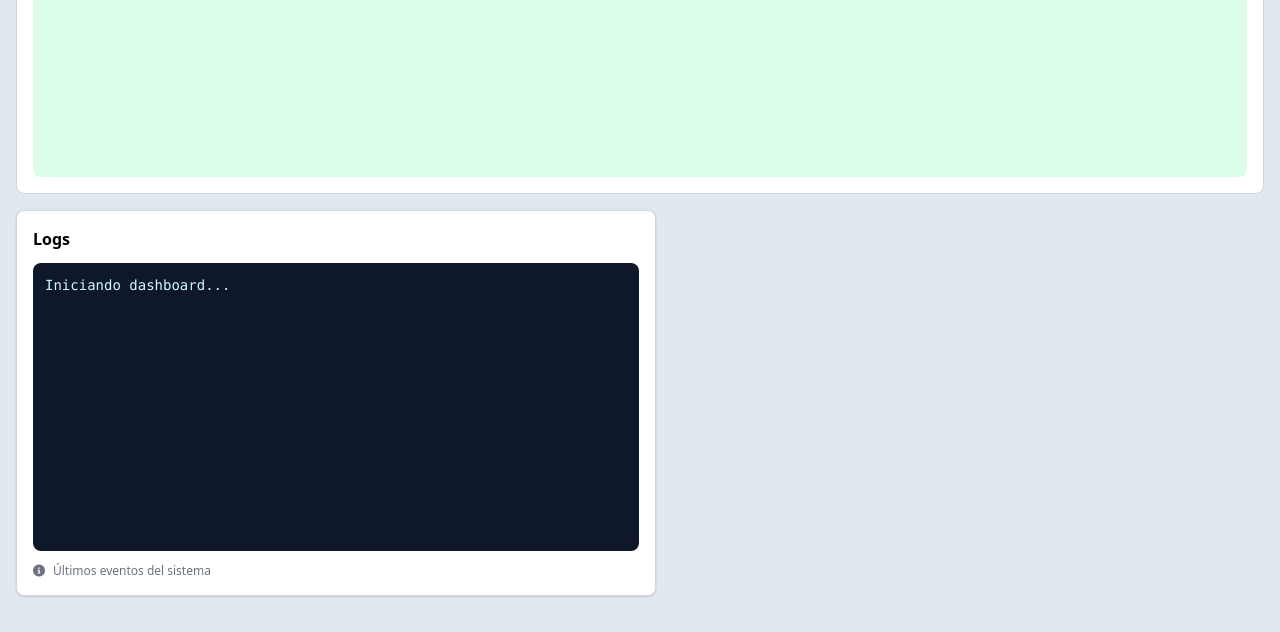
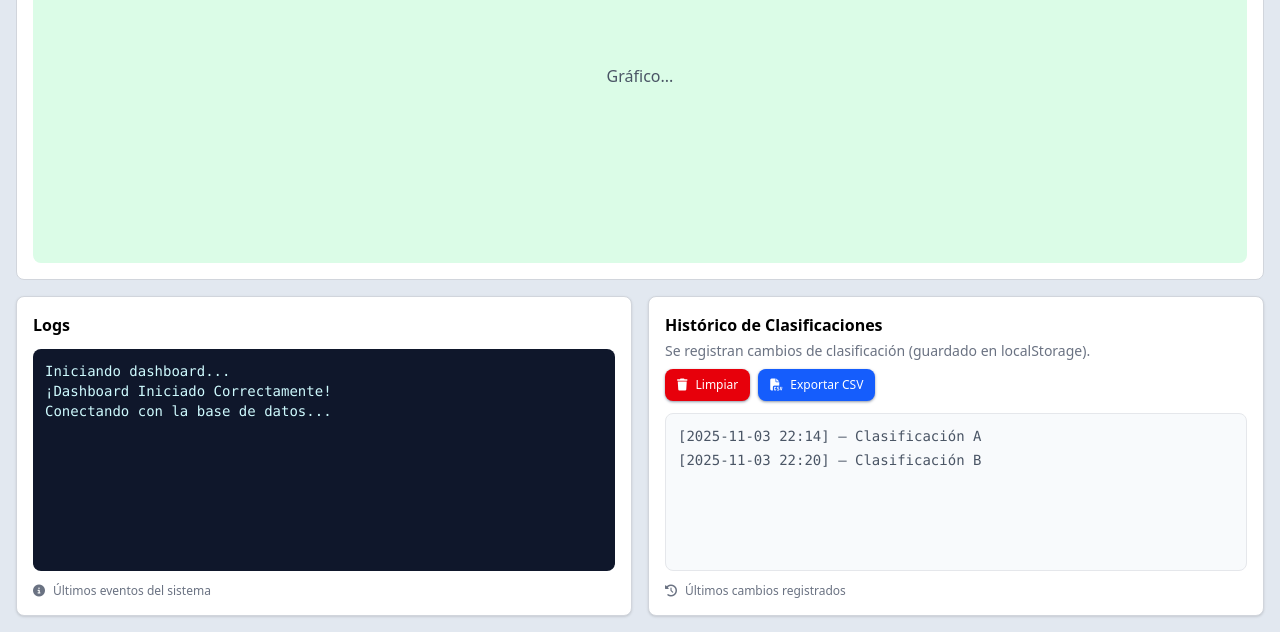
Before and after one commit to acxelaplicano01/Bibalvia, a Django app: page /sector/1/ in a window 1280 px wide. Shown: the part 706-1338 px from the top of the page. Run offline with Django 5.2, Linux system fonts and the light colour scheme; data comes from the database, SQL or seed files in the repository; both versions use the stored data as it was after the commit.

Commit message:
terminado machote del dashboard. Solo falta conectar todo :)

```diff
--- a/dashboard/templates/dashboard/sector_detail.html
+++ b/dashboard/templates/dashboard/sector_detail.html
@@ -3,6 +3,11 @@
 
 
 <div class="size-full flex-1 overflow-auto">
+
+    <section
+        class="mx-4 mt-4 flex items-center justify-center p-4 border bg-white border-gray-300 rounded-lg shadow-sm text-lg font-semibold">
+        <p>Información del Sector {{ sector.id }}</p>
+    </section>
 
     {# Mapa y Métricas #}
     <section class="flex gap-4 m-4 flex-col sm:flex-row">
@@ -88,24 +93,64 @@
         </article>
     </section>
 
-    {# Logs y Registro de Clasificaciones #}
-    <div class="w-full lg:w-1/2 mx-4 mb-4">
-        <div class="bg-white border border-gray-300 rounded-lg shadow-sm">
-            <div class="p-4">
-                <h6 class="font-semibold mb-3">Logs</h6>
+    <section class="flex gap-4 mx-4 mb-4 flex-col sm:flex-row items-stretch">
+        <div class="w-full sm:w-1/2 flex min-h-80">
+            <div class="bg-white border border-gray-300 rounded-lg shadow-sm flex-1">
+                <div class="p-4 flex flex-col h-full">
+                    <h6 class="font-semibold mb-3">Logs</h6>
+                    <p class="h-72 overflow-auto bg-slate-900 text-cyan-100 p-3 rounded-lg text-sm font-mono flex-1">
+                        Iniciando dashboard... <br>
+                        ¡Dashboard Iniciado Correctamente! <br>
+                        Conectando con la base de datos... <br>
+                    </p>
 
-                {# El contenido de 'pre' debe ir al inicio de la línea, toma tal cual el texto #}
-                <pre class="h-72 overflow-auto bg-slate-900 text-cyan-100 p-3 rounded-lg text-sm font-mono">
-Iniciando dashboard...
-                </pre>
-
-                <div class="mt-3 flex items-center gap-2 text-gray-500 text-xs">
-                    <i class="fa-solid fa-circle-info"></i>
-                    <span>Últimos eventos del sistema</span>
+                    <div class="mt-3 flex items-center gap-2 text-gray-500 text-xs">
+                        <i class="fa-solid fa-circle-info"></i>
+                        <span>Últimos eventos del sistema</span>
+                    </div>
                 </div>
             </div>
         </div>
-    </div>
+
+        <div class="w-full sm:w-1/2 flex min-h-80">
+            <div class="bg-white border border-gray-300 rounded-lg shadow-sm flex-1">
+                <div class="p-4 flex flex-col h-full">
+                    <h6 class="font-semibold mb-1">Histórico de Clasificaciones</h6>
+                    <p class="text-gray-500 text-sm mb-2">
+                        Se registran cambios de clasificación
+                        (guardado en localStorage).
+                    </p>
+
+                    <div class="flex items-center gap-2 mb-3">
+                        <button id="btn-clear-history"
+                            class="flex gap-2 items-center px-3 py-2 bg-red-600 hover:bg-red-500 active:bg-red-700 text-white rounded-lg text-xs font-medium transition-all shadow-sm shadow-gray-400 active:scale-95">
+                            <i class="fa-solid fa-trash"></i> Limpiar
+                        </button>
+                        <button id="btn-export-history"
+                            class="flex gap-2 items-center px-3 py-2 bg-blue-600 hover:bg-blue-500 active:bg-blue-700 text-white rounded-lg text-xs font-medium transition-all shadow-sm shadow-gray-400 active:scale-95">
+                            <i class="fa-solid fa-file-csv"></i> Exportar CSV
+                        </button>
+                    </div>
+
+                    <div
+                        class="overflow-auto bg-slate-50 border border-gray-200 rounded-lg p-3 text-sm font-mono text-gray-700 flex-1">
+                        <ul id="clasif-history" class="space-y-1">
+                            <!-- items dinámicos -->
+                            <li class="text-gray-600">[2025-11-03 22:14] — Clasificación A</li>
+                            <li class="text-gray-600">[2025-11-03 22:20] — Clasificación B</li>
+                        </ul>
+                    </div>
+
+                    <div class="mt-3 flex items-center gap-2 text-gray-500 text-xs">
+                        <i class="fa-solid fa-clock-rotate-left"></i>
+                        <span>Últimos cambios registrados</span>
+                    </div>
+                </div>
+            </div>
+        </div>
+    </section>
+
+
 </div>
 
 <script>
--- a/static/dist/styles.css
+++ b/static/dist/styles.css
@@ -7,6 +7,7 @@
       "Segoe UI Emoji", "Segoe UI Symbol", "Noto Color Emoji";
     --font-mono: ui-monospace, SFMono-Regular, Menlo, Monaco, Consolas, "Liberation Mono",
       "Courier New", monospace;
+    --color-red-50: oklch(97.1% 0.013 17.38);
     --color-red-100: oklch(93.6% 0.032 17.717);
     --color-red-200: oklch(88.5% 0.062 18.334);
     --color-red-500: oklch(63.7% 0.237 25.331);
@@ -28,6 +29,8 @@
     --color-green-800: oklch(44.8% 0.119 151.328);
     --color-green-900: oklch(39.3% 0.095 152.535);
     --color-cyan-100: oklch(95.6% 0.045 203.388);
+    --color-blue-50: oklch(97% 0.014 254.604);
+    --color-blue-400: oklch(70.7% 0.165 254.624);
     --color-blue-500: oklch(62.3% 0.214 259.815);
     --color-blue-600: oklch(54.6% 0.245 262.881);
     --color-blue-700: oklch(48.8% 0.243 264.376);
@@ -35,6 +38,7 @@
     --color-pink-500: oklch(65.6% 0.241 354.308);
     --color-rose-300: oklch(81% 0.117 11.638);
     --color-rose-400: oklch(71.2% 0.194 13.428);
+    --color-slate-50: oklch(98.4% 0.003 247.858);
     --color-slate-100: oklch(96.8% 0.007 247.896);
     --color-slate-200: oklch(92.9% 0.013 255.508);
     --color-slate-800: oklch(27.9% 0.041 260.031);
@@ -62,6 +66,8 @@
     --text-xs--line-height: calc(1 / 0.75);
     --text-sm: 0.875rem;
     --text-sm--line-height: calc(1.25 / 0.875);
+    --text-base: 1rem;
+    --text-base--line-height: calc(1.5 / 1);
     --text-lg: 1.125rem;
     --text-lg--line-height: calc(1.75 / 1.125);
     --text-xl: 1.25rem;
@@ -468,6 +477,12 @@
   .min-h-72 {
     min-height: calc(var(--spacing) * 72);
   }
+  .min-h-80 {
+    min-height: calc(var(--spacing) * 80);
+  }
+  .min-h-96 {
+    min-height: calc(var(--spacing) * 96);
+  }
   .min-h-\[100vh\] {
     min-height: 100vh;
   }
@@ -550,6 +565,9 @@
   .items-start {
     align-items: flex-start;
   }
+  .items-stretch {
+    align-items: stretch;
+  }
   .justify-between {
     justify-content: space-between;
   }
@@ -576,6 +594,13 @@
   }
   .gap-8 {
     gap: calc(var(--spacing) * 8);
+  }
+  .space-y-1 {
+    :where(& > :not(:last-child)) {
+      --tw-space-y-reverse: 0;
+      margin-block-start: calc(calc(var(--spacing) * 1) * var(--tw-space-y-reverse));
+      margin-block-end: calc(calc(var(--spacing) * 1) * calc(1 - var(--tw-space-y-reverse)));
+    }
   }
   .overflow-auto {
     overflow: auto;
@@ -737,6 +771,9 @@
   }
   .bg-red-900 {
     background-color: var(--color-red-900);
+  }
+  .bg-slate-50 {
+    background-color: var(--color-slate-50);
   }
   .bg-slate-100 {
     background-color: var(--color-slate-100);
@@ -1418,6 +1499,11 @@
 @property --tw-skew-y {
   syntax: "*";
   inherits: false;
+}
+@property --tw-space-y-reverse {
+  syntax: "*";
+  inherits: false;
+  initial-value: 0;
 }
 @property --tw-border-style {
   syntax: "*";
@@ -1627,6 +1713,7 @@
       --tw-rotate-z: initial;
       --tw-skew-x: initial;
       --tw-skew-y: initial;
+      --tw-space-y-reverse: 0;
       --tw-border-style: solid;
       --tw-gradient-position: initial;
       --tw-gradient-from: #0000;
--- a/templates/base.html
+++ b/templates/base.html
@@ -20,9 +20,15 @@
 <body class="flex flex-col h-screen bg-slate-200">
 
     {% block navbar %}
-    <nav class="px-4 py-2 bg-blue-600 text-white flex justify-between items-center shrink-0">
-        <a href="{% url 'home' %}"><i class="fa-solid fa-seedling"></i> Bibalvia</a>
-        <span class="text-sm px-3 py-1 rounded-full bg-green-500/60 w-max">WS: Conectado </span>
+    <nav class="px-4 py-3 bg-blue-600 text-white flex items-center justify-between shrink-0 text-lg">
+        <a href="{% url 'home' %}" class="flex gap-2 items-center w-max">
+            <i class="fa-solid fa-seedling"></i>
+            Bibalvia
+        </a>
+        <div class="text-base flex gap-2 items-center">
+            <i class="fa-solid fa-circle fa-2xs text-green-400"></i>
+            WS: Conectado
+        </div>
     </nav>
     {% endblock %}
 
```
Also changed, not shown: other parts of static/dist/styles.css (+56 -0 lines), db.sqlite3.
